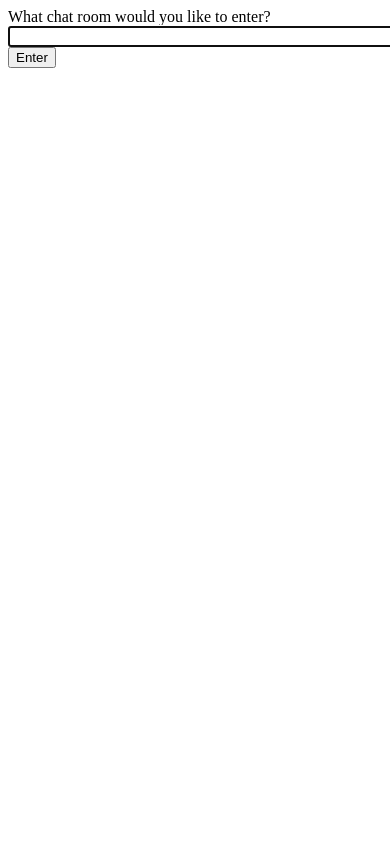
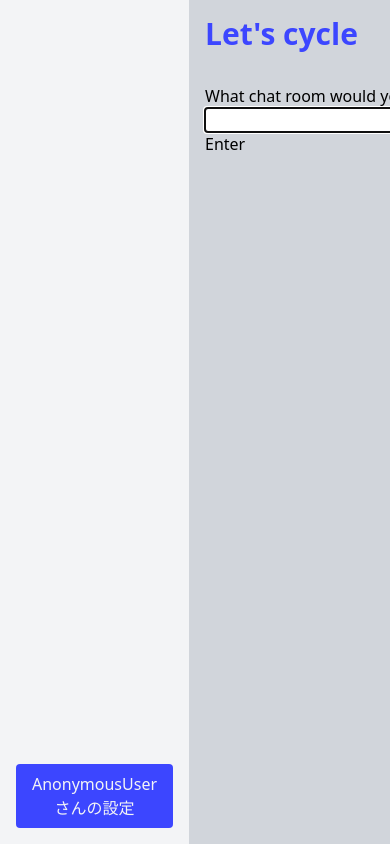
Before and after one commit to unohayato/Cycle_GBFS, a Django app: page /chat/ in a window 390 px wide; the page is wider, and only the part inside the window is pictured. Run offline with Django 4.2, Linux system fonts and the light colour scheme; some libraries are stand-ins or nearby versions.

Commit message:
:sparkles: index.htmlをchatのindex.htmlと混ぜる

```diff
--- a/src/chat/templates/chat/index.html
+++ b/src/chat/templates/chat/index.html
@@ -1,10 +1,23 @@
-<!DOCTYPE html>
-<html>
-<head>
-    <meta charset="utf-8"/>
-    <title>Chat Rooms</title>
-</head>
-<body>
+{% extends "registration/base.html" %}
+{% load static %}
+
+{% block nav %}{% endblock nav %}
+
+{% block main %}
+  <div class="flex h-screen bg-gray-300">
+    <!-- Sidebar -->
+    <div class="flex flex-col justify-between h-screen w-64 p-4 bg-gray-100">
+      <div>
+        <!-- その他のコンテンツ -->
+      </div>
+      <button id="modalBtn" class="px-4 py-2 bg-[#3C46FF] text-gray-100 rounded hover:bg-[#0000FF] focus:outline-none">
+        {{ user }}さんの設定
+      </button>
+    </div>
+
+    <!-- Content -->
+    <div class="flex-1 p-4">
+      <h2 class="text-3xl md:text-4xl font-extrabold mb-8 text-[#3C46FF]">Let's cycle</h2>
       What chat room would you like to enter?<br>
       <input id="room-name-input" type="text" size="100"><br>
       <input id="room-name-submit" type="button" value="Enter">
@@ -22,5 +35,44 @@
               window.location.pathname = '/chat/' + roomName + '/';
           };
       </script>
-</body>
-</html>
+      <!-- Content goes here -->
+    </div>
+  </div>
+
+  <!-- Modal -->
+  <div id="modal" class="hidden fixed inset-0 bg-gray-600 bg-opacity-50 overflow-y-auto h-full w-full">
+    <div class="relative top-20 mx-auto p-5 border w-1/3 shadow-lg rounded-md bg-white">
+      <div class="flex justify-end items-center mb-4">
+        <button id="closeModal" class="text-[#3C46FF] hover:text-[#0000FF] text-2xl">&times;</button>
+      </div>
+      <p class="mb-4">
+        <a href="{% url 'logout' %}" class="text-[#3C46FF] hover:text-[#0000FF] hover:underline">ログアウト</a>
+      </p>
+      <p>
+        <a href="{% url 'password_change' %}" class="text-[#3C46FF] hover:text-[#0000FF] hover:underline">パスワードの変更</a>
+      </p>
+    </div>
+  </div>
+
+
+  <script>
+    // Modal script
+    const modal = document.getElementById("modal");
+    const modalBtn = document.getElementById("modalBtn");
+    const closeModal = document.getElementById("closeModal");
+
+    modalBtn.onclick = function() {
+      modal.style.display = "block";
+    }
+
+    closeModal.onclick = function() {
+      modal.style.display = "none";
+    }
+
+    window.onclick = function(event) {
+      if (event.target == modal) {
+        modal.style.display = "none";
+      }
+    }
+  </script>
+{% endblock %}
--- a/src/config/urls.py
+++ b/src/config/urls.py
@@ -21,7 +21,8 @@ from django.contrib.auth.decorators import login_required
 from django.views.generic import TemplateView
 from registration import views
 
-index_view = TemplateView.as_view(template_name="registration/index.html")
+# index_view = TemplateView.as_view(template_name="registration/index.html")
+index_view = TemplateView.as_view(template_name="chat/index.html")
 
 urlpatterns = [
     path('admin/', admin.site.urls),
--- a/src/registration/templates/registration/index.html
+++ b/src/registration/templates/registration/index.html
@@ -1,4 +1,4 @@
-{% extends "registration/base.html" %}
+{% comment %} {% extends "registration/base.html" %}
 {% load static %}
 
 {% block nav %}{% endblock nav %}
@@ -58,4 +58,4 @@
       }
     }
   </script>
-{% endblock %}
+{% endblock %} {% endcomment %}
```
Lines whose indentation alone changed are shown as unchanged.
